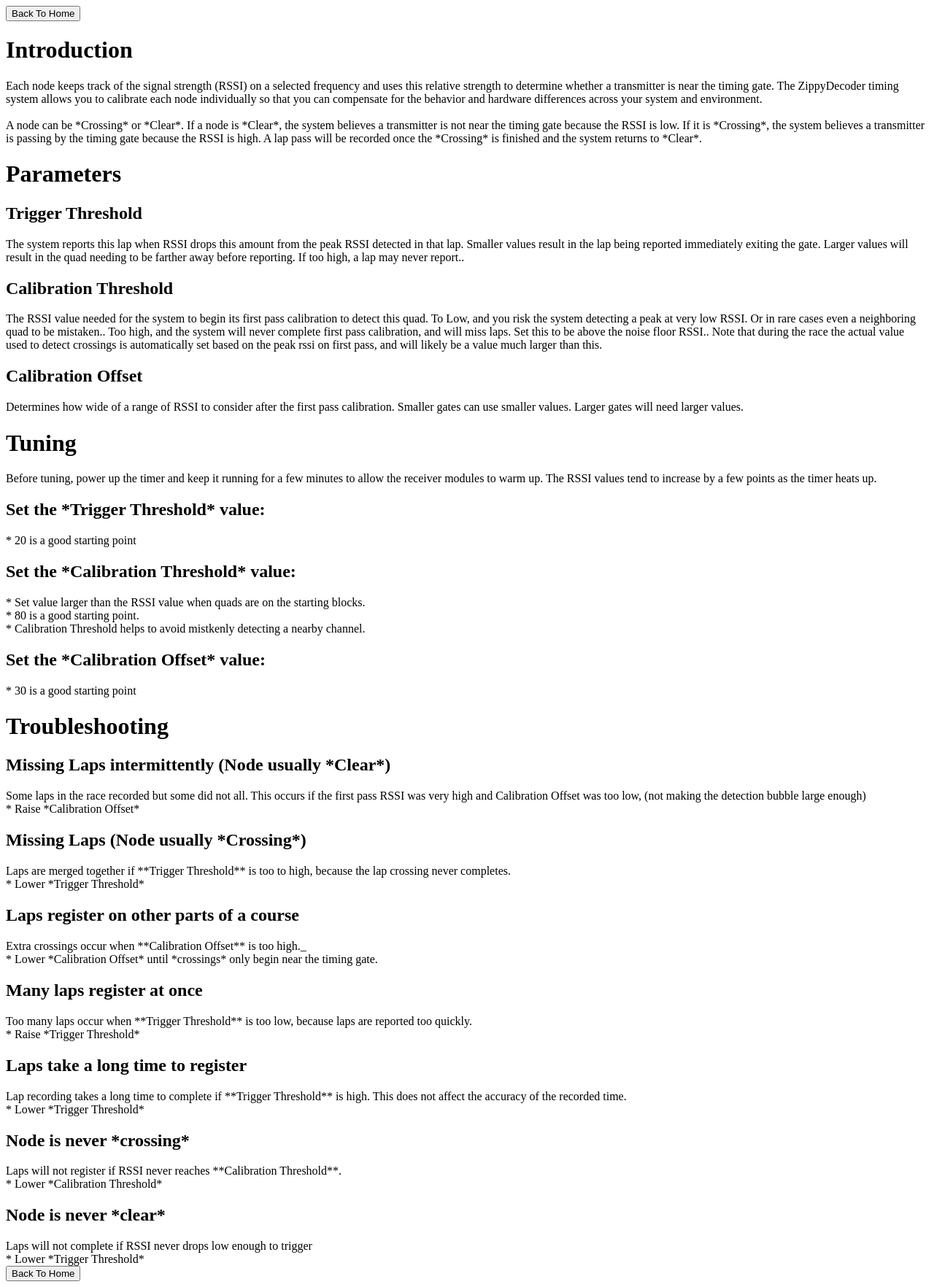
After one commit to RogerBFPV/ZippyDecoder, a Flask app: page /tuning in a window 1280 px wide. The commit adds this page. Shown: the whole page at 73% size. Run offline with Flask 3, Linux system fonts and the light colour scheme; parts of the project's set-up code (start-up, migrations or seed data) failed here and were passed over.

Commit message:
tuning help

```diff
--- a/src/server/server.py
+++ b/src/server/server.py
@@ -109,6 +109,10 @@ def graphs():
 @app.route('/rssi')
 def rssi():
     return render_template('rssi.html', async_mode=socketio.async_mode)
+
+@app.route('/tuning')
+def tuning():
+    return render_template('tuning.html')
 
 @app.route('/updatenodes')
 @requires_auth
--- a/src/server/templates/index.html
+++ b/src/server/templates/index.html
@@ -379,6 +379,7 @@
                         {% if node_fw_updatable %}
                            <button class="btn btn-space btn-warning" onclick="location.href='/updatenodes'">Update Nodes</button>
                         {% endif %}
+                        <button class="btn" onclick="location.href='/tuning'">Tuning Doc</button>
                     </div>
 
 
--- /dev/null
+++ b/src/server/templates/tuning.html
@@ -0,0 +1,87 @@
+<!DOCTYPE html>
+<html lang="en">
+<head>
+    <meta charset="UTF-8">
+    <title>Tuning Parameters</title>
+</head>
+<body>
+<button id="close" class="btn" onclick="location.href='/'">Back To Home</button>
+<h1>Introduction</h1>
+
+Each node keeps track of the signal strength (RSSI) on a selected frequency and uses this relative strength to determine whether a transmitter is near the timing gate. The ZippyDecoder timing system allows you to calibrate each node individually so that you can compensate for the behavior and hardware differences across your system and environment.
+<br/>
+<br/>
+A node can be *Crossing* or *Clear*. If a node is *Clear*, the system believes a transmitter is not near the timing gate because the RSSI is low. If it is *Crossing*, the system believes a transmitter is passing by the timing gate because the RSSI is high. A lap pass will be recorded once the *Crossing* is finished and the system returns to *Clear*.
+
+
+<h1>Parameters</h1>
+
+<h2>Trigger Threshold</h2>
+The system reports this lap when RSSI drops this amount from the peak RSSI detected in that lap.
+Smaller values result in the lap being reported immediately exiting the gate. Larger values will result in the quad needing to be farther away before reporting.
+If too high, a lap may never report..
+
+<h2>Calibration Threshold</h2>
+The RSSI value needed for the system to begin its first pass calibration to detect this quad. To Low, and you risk the system detecting a peak at very low RSSI. Or in rare cases even a neighboring quad to be mistaken..  Too high, and the system will never complete first pass calibration, and will miss laps.   Set this to be above the noise floor RSSI..
+Note that during the race the actual value used to detect crossings is automatically set based on the peak rssi on first pass, and will likely be a value much larger than this.
+
+<h2>Calibration Offset</h2>
+ Determines how wide of a range of RSSI to consider after the first pass calibration. Smaller gates can use smaller values. Larger gates will need larger values.
+
+
+<h1>Tuning</h1>
+Before tuning, power up the timer and keep it running for a few minutes to allow the receiver modules to warm up. The RSSI values tend to increase by a few points as the timer heats up.
+
+<h2>Set the *Trigger Threshold* value:</h2>
+* 20 is a good starting point
+
+<h2>Set the *Calibration Threshold* value:</h2>
+* Set value larger than the RSSI value when quads are on the starting blocks.
+<br/>
+* 80 is a good starting point.
+    <br/>
+* Calibration Threshold helps to avoid mistkenly detecting a nearby channel.
+
+<h2>Set the *Calibration Offset* value:</h2>
+* 30 is a good starting point
+
+<h1>Troubleshooting</h1>
+
+<h2>Missing Laps intermittently (Node usually *Clear*)</h2>
+Some laps in the race recorded but some did not all. This occurs if the first pass RSSI was very high and Calibration Offset was too low, (not making the detection bubble large enough)
+<br/>
+    * Raise *Calibration Offset*
+
+<h2>Missing Laps (Node usually *Crossing*)</h2>
+Laps are merged together if **Trigger Threshold** is too to high, because the lap crossing never completes.
+    <br/>
+* Lower *Trigger Threshold*
+
+<h2>Laps register on other parts of a course</h2>
+Extra crossings occur when **Calibration Offset** is too high._
+    <br/>
+* Lower *Calibration Offset* until *crossings* only begin near the timing gate.
+
+<h2>Many laps register at once</h2>
+Too many laps occur when **Trigger Threshold** is too low, because laps are reported too quickly.
+    <br/>
+* Raise *Trigger Threshold*
+
+<h2>Laps take a long time to register</h2>
+Lap recording takes a long time to complete if **Trigger Threshold** is high. This does not affect the accuracy of the recorded time.
+    <br/>
+* Lower *Trigger Threshold*
+
+<h2>Node is never *crossing*</h2>
+Laps will not register if RSSI never reaches **Calibration Threshold**.
+    <br/>
+* Lower *Calibration Threshold*
+
+    <h2>Node is never *clear*</h2>
+Laps will not complete if RSSI never drops low enough to trigger
+    <br/>
+* Lower *Trigger Threshold*
+<br/>
+<button id="close" class="btn" onclick="location.href='/'">Back To Home</button>
+</body>
+</html>
```
